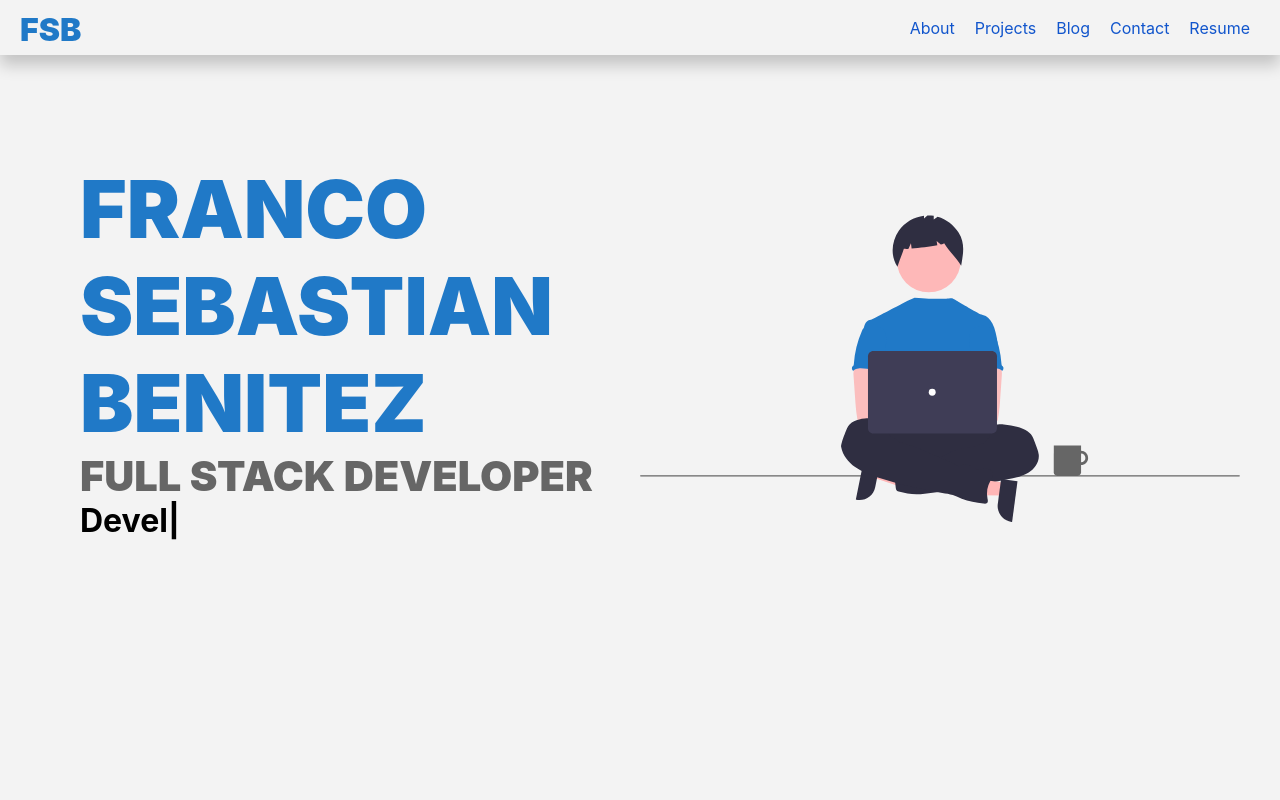
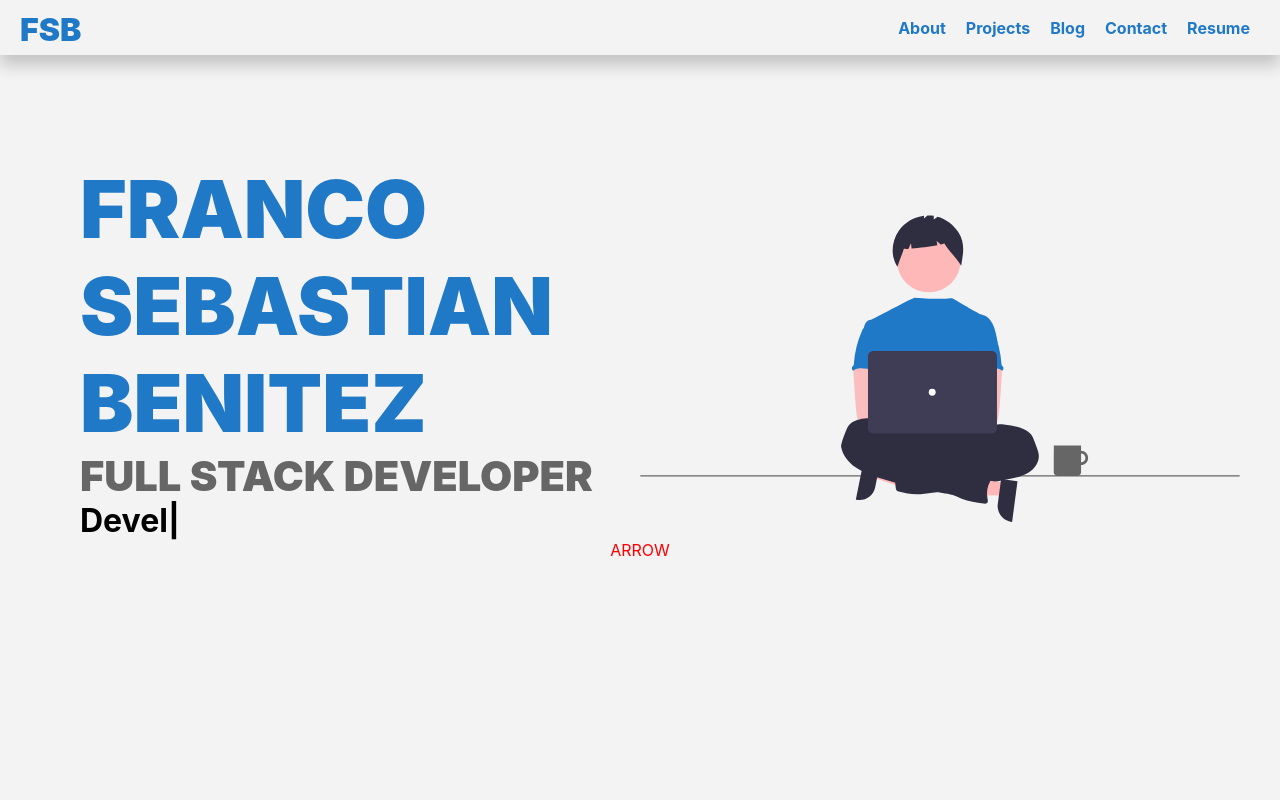
Before and after one commit to francosbenitez/francosbenitez.com, a Next.js app: page / in a window 1280 px wide. Shown: the top 800 px of the page. Built offline with nearby package versions, Linux system fonts and the light colour scheme.

Commit message:
feat: add hero arrow / fix: correct navbar styling

```diff
--- a/components/Hero.js
+++ b/components/Hero.js
@@ -27,6 +27,7 @@ const StyledHero = styled.section`
             }
 
             h3 {
+                font-weight: 700;
                 font-size: 2rem;
             }
         }
@@ -37,6 +38,13 @@ const StyledHero = styled.section`
             }
         }
     }
+
+    .arrow {
+        color: red;
+        text-align: center;
+    }
+
+
 
     @media screen and (max-width: 719px) {
         .hero-container {
@@ -82,6 +90,7 @@ const Hero = () => {
                     <img src="images/cover-image.svg" alt=""></img>
                 </div>
             </div>
+            <div className="arrow">ARROW</div>
         </StyledHero>
     );
 };
--- a/components/RightNavbar.js
+++ b/components/RightNavbar.js
@@ -9,7 +9,12 @@ const StyledUl = styled.ul`
     flex-flow: row nowrap;
 
     li {
+        font-weight: 700;
         padding: 18px 10px;
+    }
+
+    li a {
+        color: #2079c7;
     }
 
     @media (max-width: 768px) {
@@ -26,7 +31,6 @@ const StyledUl = styled.ul`
 
         li {
             color: #fff;
-
         }
     }
 `;
@@ -36,19 +40,19 @@ const RightNavbar = ({ open }) => {
      return (
         <StyledUl open={open}>
         <li className={router.pathname == "/" ? "active" : ""}>
-            <Link href="/">About</Link>
+            <Link href="/"><a>About</a></Link>
         </li>
         <li className={router.pathname == "/" ? "active" : ""}>
-            <Link href="/">Projects</Link>
+            <Link href="/"><a>Projects</a></Link>
         </li>
         <li className={router.pathname == "/#blog" ? "active" : ""}>
-            <Link href="/#blog">Blog</Link>
+            <Link href="/#blog"><a>Blog</a></Link>
         </li>
         <li className={router.pathname == "/" ? "active" : ""}>
-            <Link href="/">Contact</Link>
+            <Link href="/"><a>Contact</a></Link>
         </li>
         <li className={router.pathname == "/" ? "active" : ""}>
-            <Link href="/">Resume</Link>
+            <Link href="/"><a>Resume</a></Link>
         </li>
         </StyledUl>
   )
```
